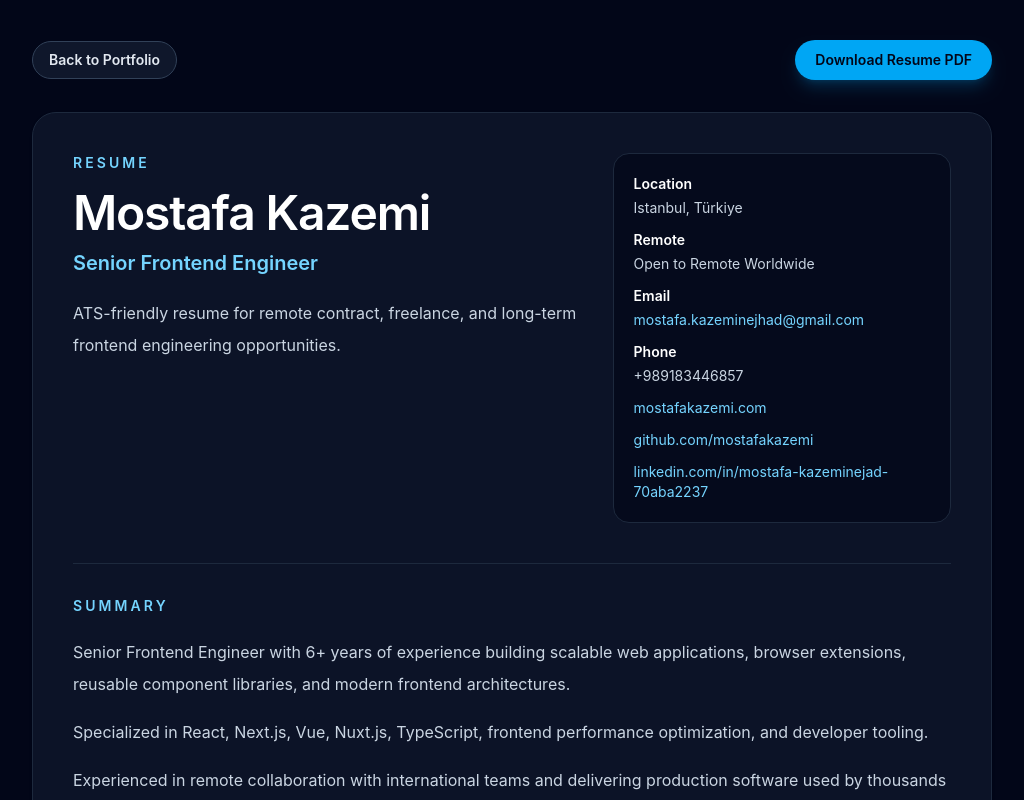
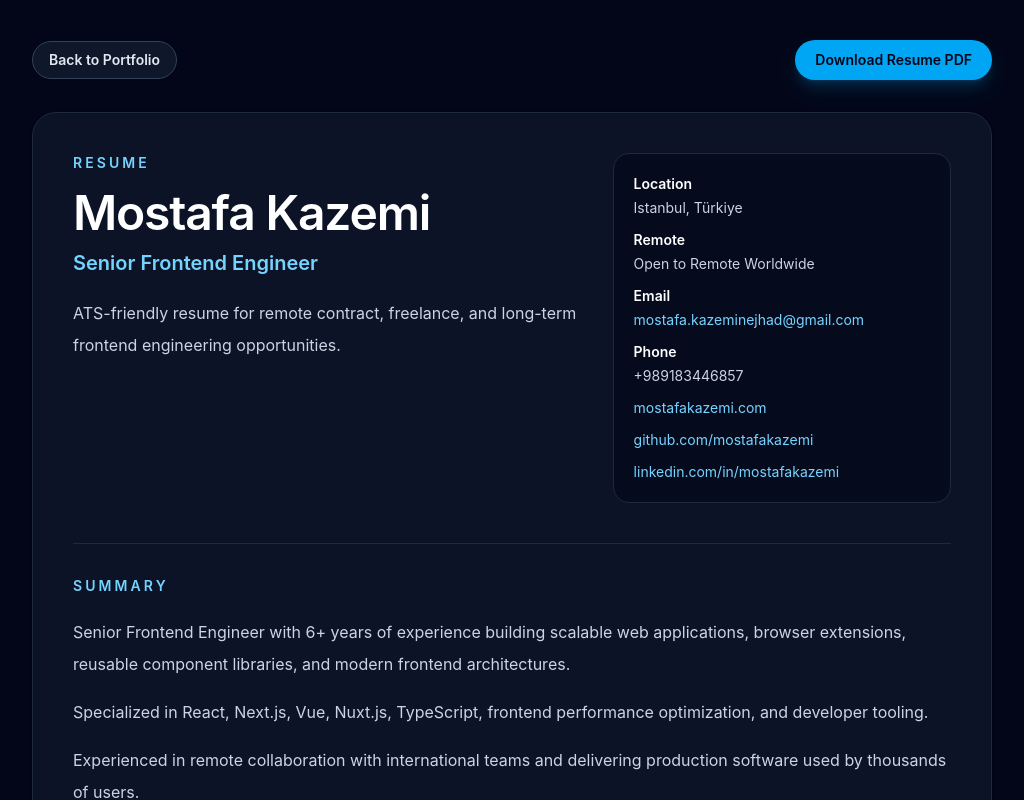
Before and after one commit to mostafakazemi/mostafakazemi-com, a Next.js app: page /resume in a window 1280 px wide. Shown: the top 800 px of the page, without its empty margins (128-1152 px from the left). Built offline with nearby package versions, Linux system fonts and the light colour scheme.

Commit message:
Update LinkedIn URLs in portfolio and resume

```diff
--- a/scripts/generate-resume-pdf.mjs
+++ b/scripts/generate-resume-pdf.mjs
@@ -8,6 +8,10 @@ const dataPath = path.join(rootDir, "src/data/resume.json");
 const outputPath = path.join(rootDir, "public/resume.pdf");
 
 const resume = JSON.parse(await fs.readFile(dataPath, "utf8"));
+
+function displayUrl(url) {
+  return url.replace("https://www.", "").replace("https://", "").replace(/\/$/, "");
+}
 
 const page = {
   width: 612,
@@ -167,9 +171,9 @@ function addHeader() {
       resume.profile.remote,
       resume.profile.email,
       resume.profile.phone,
-      resume.profile.website.replace("https://", ""),
-      resume.profile.github.replace("https://", ""),
-      resume.profile.linkedin.replace("https://www.", "")
+      displayUrl(resume.profile.website),
+      displayUrl(resume.profile.github),
+      displayUrl(resume.profile.linkedin)
     ].join(" | "),
     {
       size: 7.4,
--- a/src/app/layout.tsx
+++ b/src/app/layout.tsx
@@ -36,7 +36,7 @@ const personStructuredData = {
   email: "mailto:mostafa.kazeminejhad@gmail.com",
   sameAs: [
     "https://github.com/mostafakazemi",
-    "https://www.linkedin.com/in/mostafa-kazeminejad-70aba2237/",
+    "https://www.linkedin.com/in/mostafakazemi/",
     "https://t.me/mesikd"
   ],
   knowsAbout: [
--- a/src/data/portfolio.ts
+++ b/src/data/portfolio.ts
@@ -5,7 +5,7 @@ export const siteConfig = {
   email: "mostafa.kazeminejhad@gmail.com",
   links: {
     github: "https://github.com/mostafakazemi",
-    linkedin: "https://www.linkedin.com/in/mostafa-kazeminejad-70aba2237/",
+    linkedin: "https://www.linkedin.com/in/mostafakazemi/",
     telegram: "https://t.me/mesikd",
     whatsapp: "https://wa.me/989183446857"
   }
--- a/src/data/resume.json
+++ b/src/data/resume.json
@@ -14,7 +14,7 @@
     "phone": "+989183446857",
     "website": "https://mostafakazemi.com",
     "github": "https://github.com/mostafakazemi",
-    "linkedin": "https://www.linkedin.com/in/mostafa-kazeminejad-70aba2237/"
+    "linkedin": "https://www.linkedin.com/in/mostafakazemi/"
   },
   "summary": [
     "Senior Frontend Engineer with 6+ years of experience building scalable web applications, browser extensions, reusable component libraries, and modern frontend architectures.",
```
Also changed, not shown: 1 other file (tests, documents, lock files or other folders).
